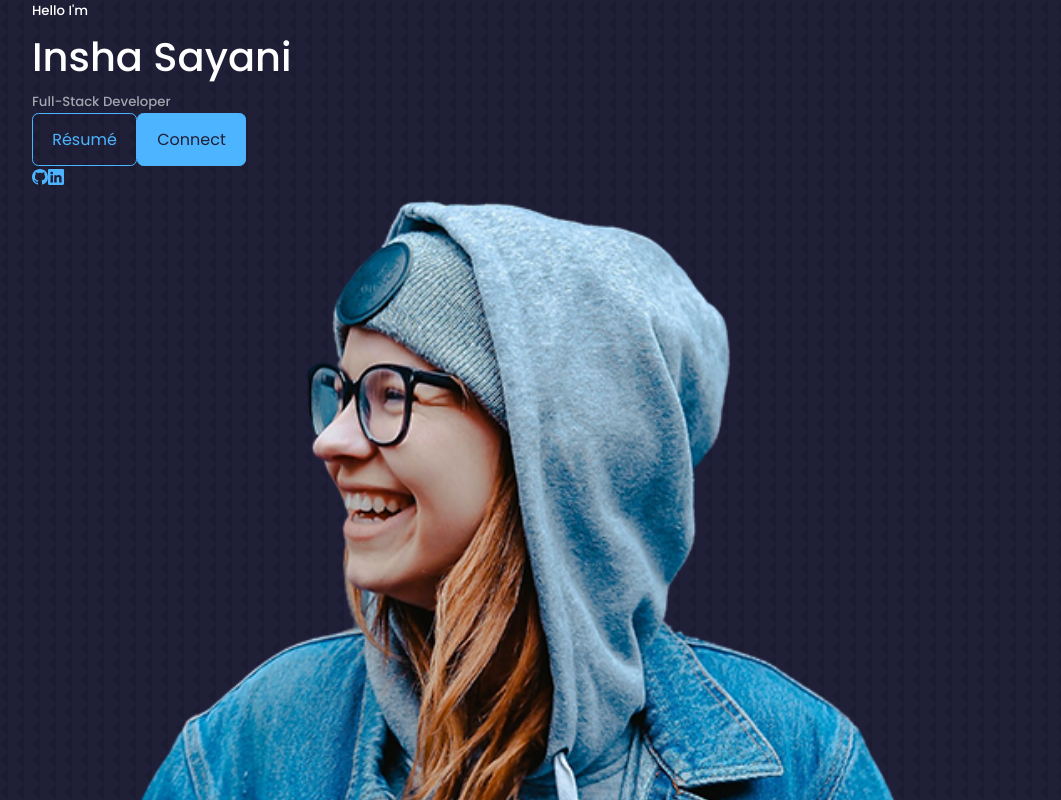
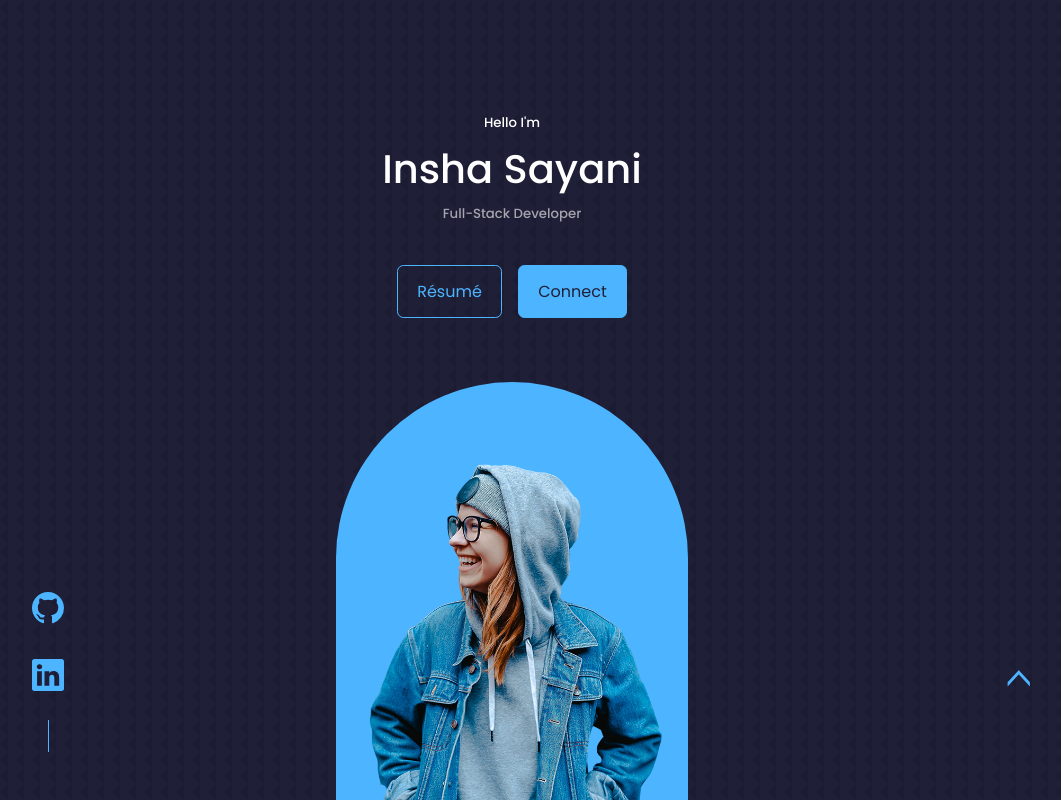
Before and after one commit to isayani/isayani-react-portfolio, a React (Create React App) app: page / in a window 1280 px wide. Shown: the top 800 px of the page, without its empty margins (128-1189 px from the left). Built offline with nearby package versions, Linux system fonts and the light colour scheme.

Commit message:
added header styling

```diff
--- a/src/components/header/Header.jsx
+++ b/src/components/header/Header.jsx
@@ -17,7 +17,7 @@
         <img src={Me} alt='image of Insha Sayani'/>
       </div>
 
-      <a href="#contact" className='scroll__down'>Scroll Down</a>
+      <a href="#header" className='scroll__down'> &#60;</a>
       </div>
     </header>
   )
--- a/src/components/header/header.css
+++ b/src/components/header/header.css
@@ -0,0 +1,60 @@
+header {
+	height: 100vh;
+	padding-top: 7rem;
+	overflow: hidden;
+}
+
+.header__container {
+	text-align: center;
+	height: 100%;
+	position: relative;
+}
+
+/* -------- CTA STYLING ------- */
+.cta {
+	margin-top: 2.5rem;
+	display: flex;
+	gap: 1rem;
+	justify-content: center;
+}
+
+/* ------ HEADER SOCIALS ------ */
+.header__socials {
+	display: flex;
+	flex-direction: column;
+	align-items: center;
+	gap: 0.8rem;
+    position: absolute;
+    bottom: 3rem;
+    font-size: 2rem;
+}
+
+.header__socials::after {
+    content: '';
+    width: 1px;
+    height: 2rem;
+    background: var(--color-primary);
+}
+
+/* --------- ME IMAGE --------- */
+.me {
+    background: var(--color-primary);
+    width: 22rem;
+    height: 30rem;
+    position: absolute;
+    left: calc(50% - 11rem);
+    margin-top: 4rem;
+    border-radius: 12rem 12rem 0 0;
+    overflow: hidden;
+    padding: 5rem 1.5rem;
+}
+
+/* -------- SCROLL UP -------- */
+.scroll__down {
+    position: absolute;
+    right: -2.3rem;
+    bottom: 5rem;
+    transform: rotate(90deg);
+    font-weight: 200;
+    font-size: 3rem;
+}
```
